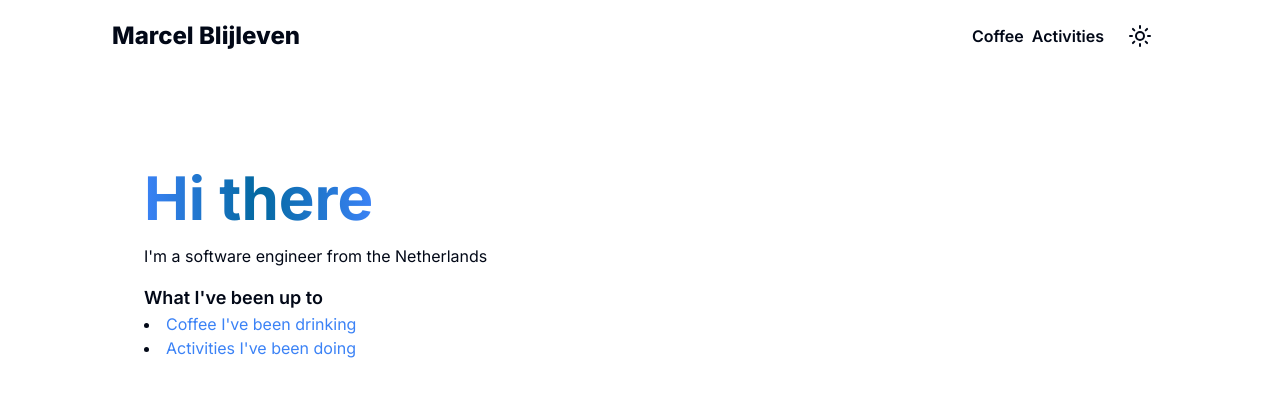
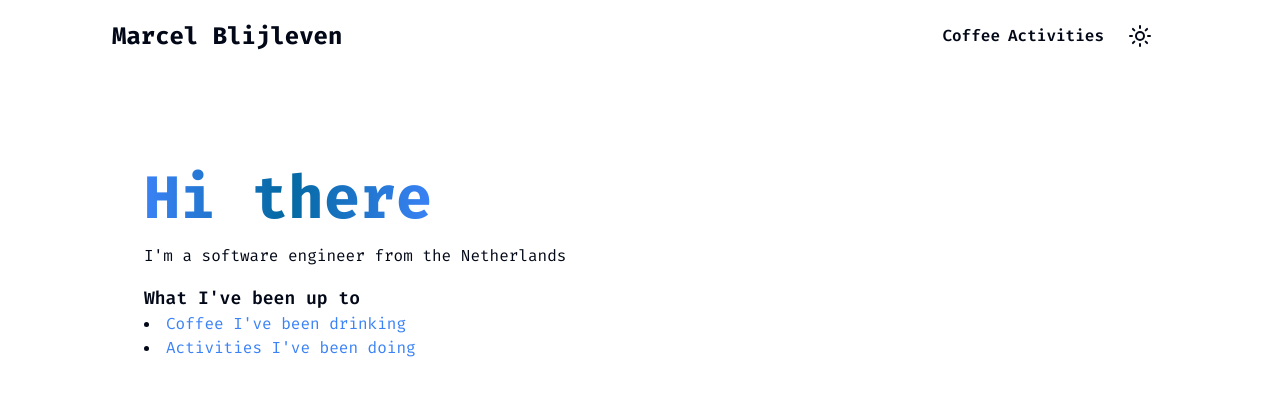
Before and after one commit to marcelblijleven/marcelblijleven.com, a Next.js app: page / in a window 1280 px wide. Shown: the top 396 px of the page. Built offline with nearby package versions, Linux system fonts and the light colour scheme.

Commit message:
chore: change font

```diff
--- a/src/app/layout.tsx
+++ b/src/app/layout.tsx
@@ -2,13 +2,13 @@ import './globals.css'
 import {ReactNode} from "react";
 import {Metadata} from "next";
 import {Analytics} from '@vercel/analytics/react';
-import {Inter} from 'next/font/google'
+import {Fira_Code} from 'next/font/google'
 
 import {ThemeProvider} from "@/components/theme-provider";
 import Header from "@/components/layout/header";
 import {cn} from "@/lib/utils";
 
-const inter = Inter({subsets: ['latin']})
+const font = Fira_Code({subsets: ['latin']})
 
 export const metadata: Metadata = {
     title: {
@@ -21,7 +21,7 @@ export const metadata: Metadata = {
 export default function RootLayout({children}: { children: ReactNode }) {
     return (
         <html lang="en" suppressHydrationWarning>
-        <body className={cn(inter.className, "min-h-screen")}>
+        <body className={cn(font.className, "min-h-screen")}>
         <ThemeProvider attribute={"class"} defaultTheme={"system"} enableSystem>
             <div className={"relative min-h-screen"}>
                 <Header/>
```
